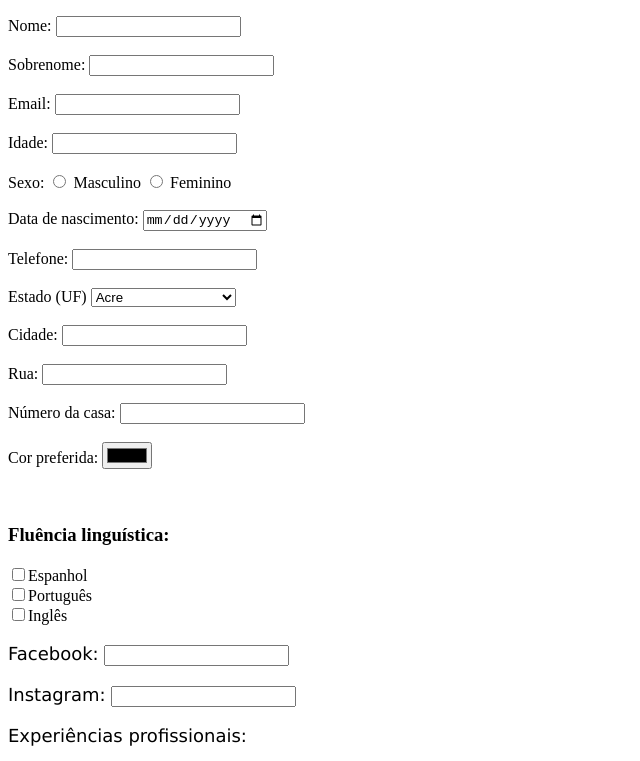
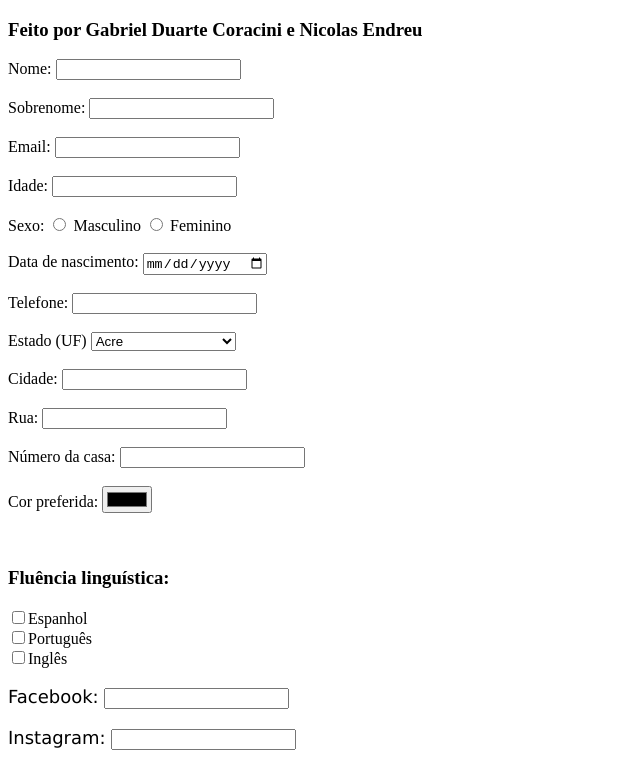
Before and after one commit to GabriellDuarte/Teste, a plain HTML site: page index.html in a window 1280 px wide. Shown: the top 761 px of the page, without its empty margins (0-640 px from the left). Drawn offline with Linux system fonts and the light colour scheme.

Commit message:
Update index.html

```diff
--- a/index.html
+++ b/index.html
@@ -9,6 +9,7 @@
 </head>
 
 <body>
+	<h3>Feito por Gabriel Duarte Coracini e Nicolas Endreu </h3>
 
    <form>
 
```
